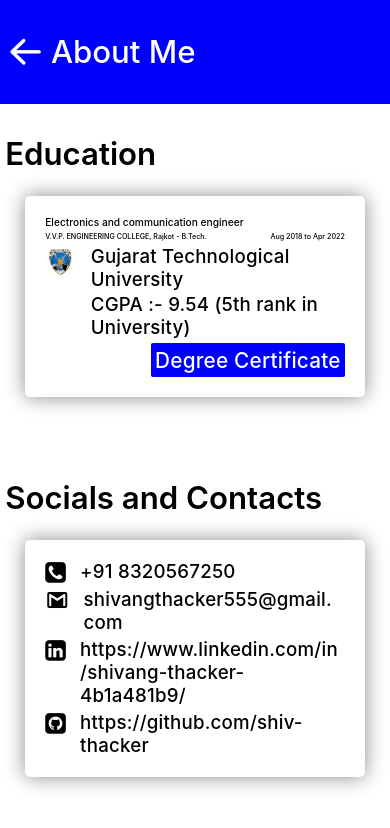
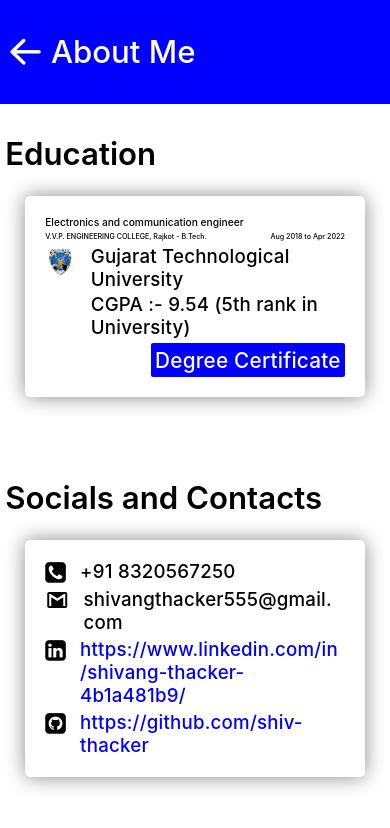
Before and after one commit to shiv-thacker/portfolioo, a React Native app: screen /SkillsScreen in a window 390 px wide. Shown: the top 828 px of the page. Built offline with nearby package versions, Linux system fonts and the light colour scheme.

Commit message:
add link in guthub and linkedin

```diff
--- a/src/Components/SkillsScreen/Aboutme.js
+++ b/src/Components/SkillsScreen/Aboutme.js
@@ -106,27 +106,39 @@ const Aboutme = ({ project }) => {
             </View>
             <View style={{ flexDirection: "row", gap: moderateScale(10) }}>
               <FontAwesome name="linkedin-square" size={24} color="black" />
-              <View
+              <TouchableOpacity
                 style={{
                   gap: moderateScale(2),
                   marginHorizontal: horizontalScale(4),
                   flex: 1,
                 }}
+                onPress={() =>
+                  Linking.openURL(
+                    "https://www.linkedin.com/in/shivang-thacker-4b1a481b9/"
+                  )
+                }
               >
-                <Text style={styles.skillsstyle}>{Contact[0].LinkedIn}</Text>
-              </View>
+                <Text style={[styles.skillsstyle, { color: Colors.BLUE }]}>
+                  {Contact[0].LinkedIn}
+                </Text>
+              </TouchableOpacity>
             </View>
             <View style={{ flexDirection: "row", gap: moderateScale(10) }}>
               <FontAwesome name="github-square" size={24} color="black" />
-              <View
+              <TouchableOpacity
                 style={{
                   gap: moderateScale(2),
                   marginHorizontal: horizontalScale(4),
                   flex: 1,
                 }}
+                onPress={() =>
+                  Linking.openURL("https://github.com/shiv-thacker")
+                }
               >
-                <Text style={styles.skillsstyle}>{Contact[0].Github}</Text>
-              </View>
+                <Text style={[styles.skillsstyle, { color: Colors.BLUE }]}>
+                  {Contact[0].Github}
+                </Text>
+              </TouchableOpacity>
             </View>
           </View>
         </View>
--- a/src/assets/jsondata/Experiencedata.js
+++ b/src/assets/jsondata/Experiencedata.js
@@ -72,3 +72,5 @@ export { jamrio, hitcoach, self_employed };
 // Collaborated on an Android app for stock market enthusiasts, implementing
 // Firebase authentication, OTP management, Google login, and seamless data
 // retrieval for real-time stock market updates.
+
+// Committed to carrying out duties with dedication and a strong sense of responsibility.
```
